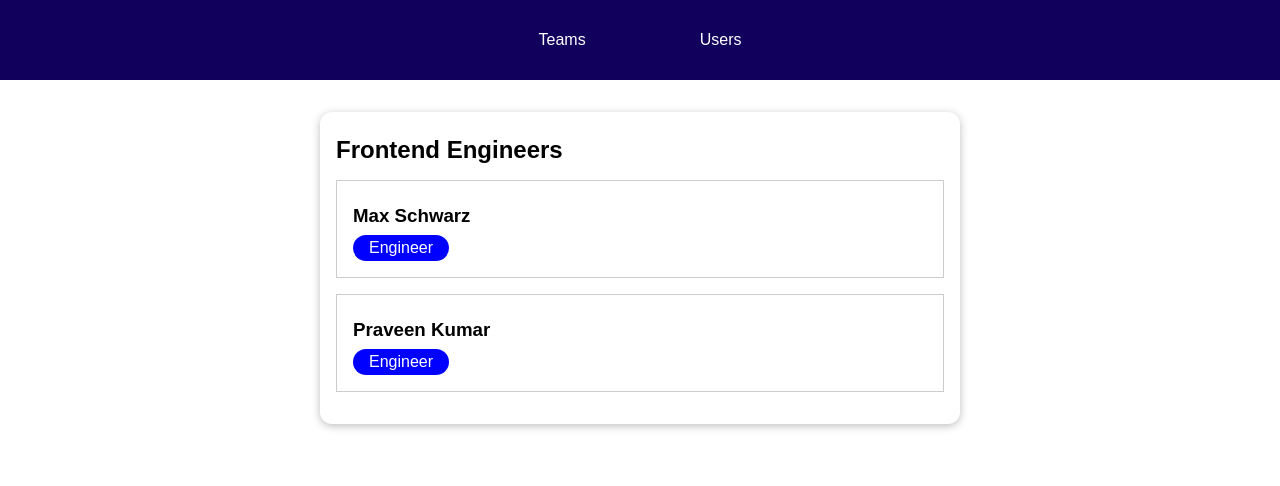
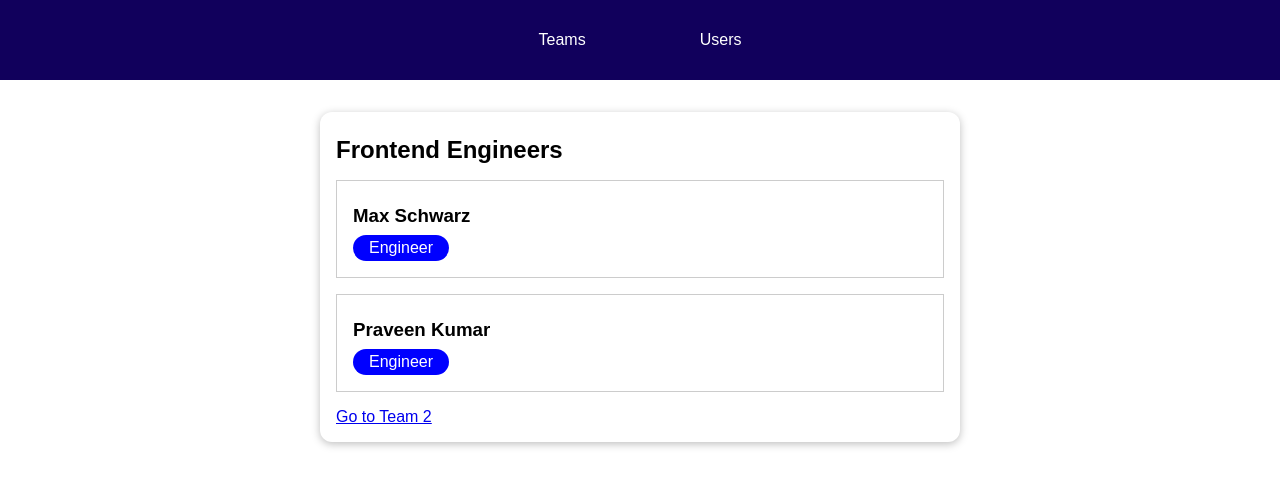
Before and after one commit to jrnewton/udemy-vue-complete-guide, a Vue app: page /teams/t1 in a window 1280 px wide. Shown: the top 486 px of the page. Built offline with nearby package versions, Linux system fonts and the light colour scheme.

Commit message:
Passing params as props.
I skipped the broken example of "updating param dat with watchers" lecture.

```diff
--- a/src/components/teams/TeamMembers.vue
+++ b/src/components/teams/TeamMembers.vue
@@ -9,6 +9,7 @@
         :role="member.role"
       ></user-item>
     </ul>
+    <router-link to="/teams/t2">Go to Team 2</router-link>
   </section>
 </template>
 
@@ -17,6 +18,7 @@ import UserItem from '../users/UserItem.vue';
 
 export default {
   inject: ['users', 'teams'],
+  props: ['teamId'],
   components: {
     UserItem
   },
@@ -27,7 +29,10 @@ export default {
     };
   },
   created() {
-    const teamId = this.$route.params.teamId;
+    this.populateTeamData(this.teamId);
+  },
+  methods: {
+    populateTeamData(teamId) {
       const selectedTeam = this.teams.find(team => {
         return team.id === teamId;
       });
@@ -40,6 +45,13 @@ export default {
 
       this.teamName = selectedTeam.name;
       this.members = selectedMembers;
+    }
+  },
+  watch: {
+    teamId(newId) {
+      console.log('teamId updated', newId);
+      this.populateTeamData(newId);
+    }
   }
 };
 </script>
--- a/src/main.js
+++ b/src/main.js
@@ -16,7 +16,9 @@ const router = createRouter({
     },
     {
       path: '/teams/:teamId',
-      component: TeamMembers
+      component: TeamMembers,
+      //pass dynamic path elements to component via props
+      props: true
     },
     {
       path: '/users',
```
Lines whose indentation alone changed are shown as unchanged.
